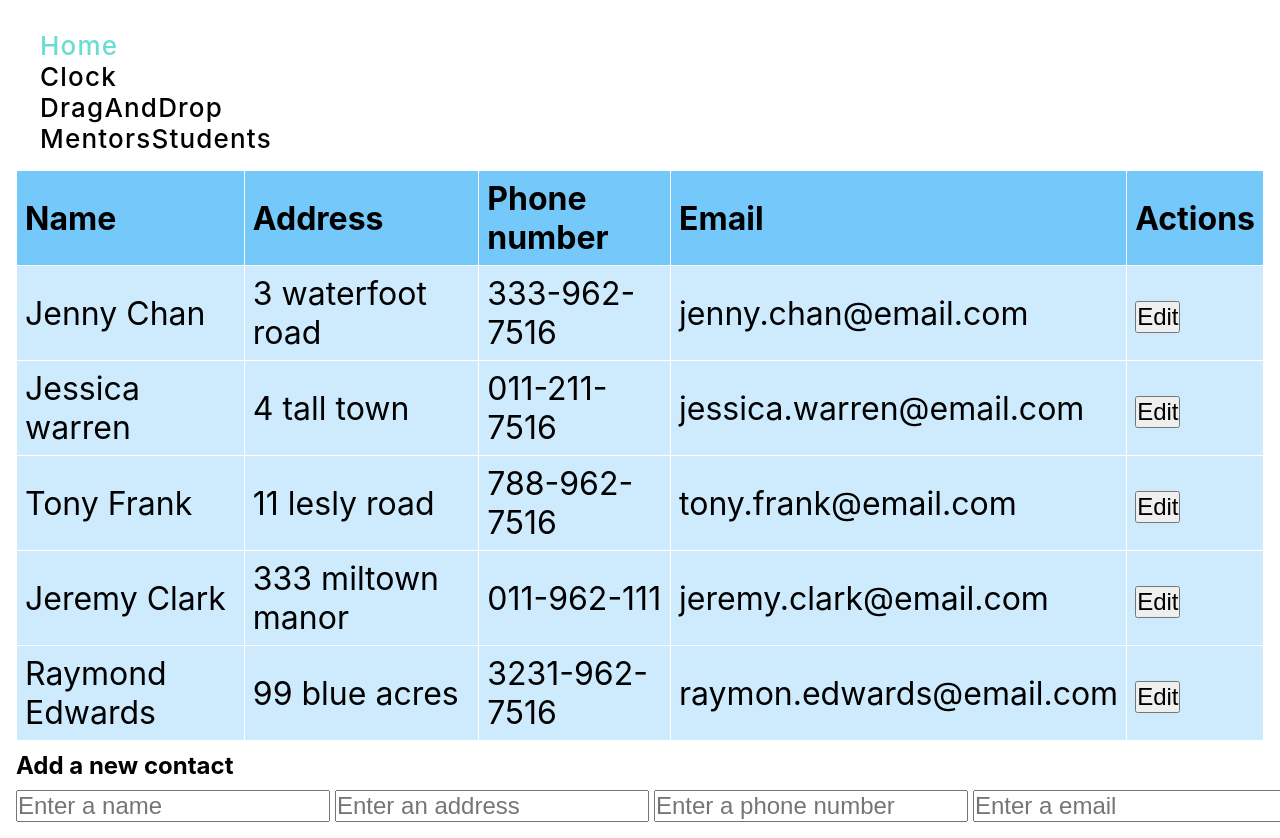
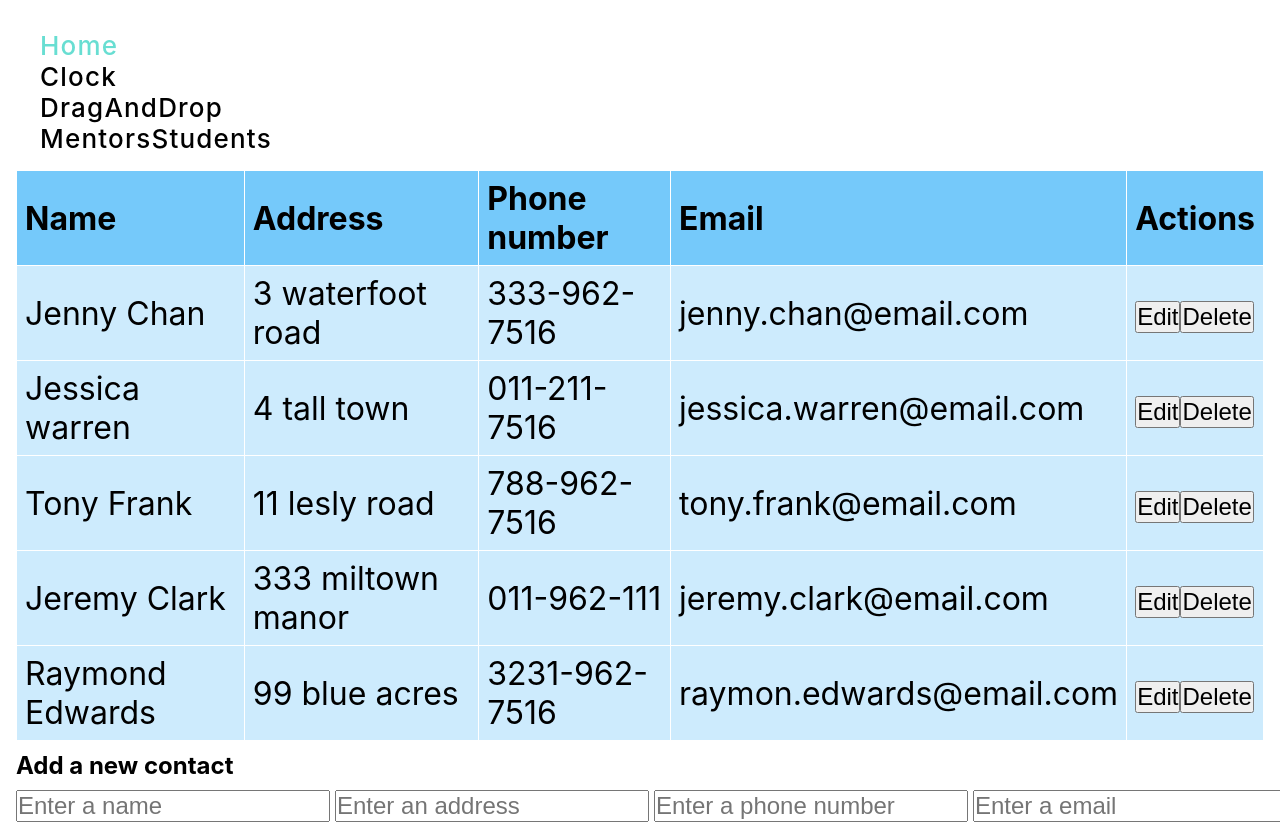
Before and after one commit to Aloxan12/ReactAndJsInstruments, a React (Create React App) app: page / in a window 1280 px wide. Shown: the top 838 px of the page. Built offline with nearby package versions, Linux system fonts and the light colour scheme.

Commit message:
ReactTable

```diff
--- a/src/common/components/Tables/ReactTable.tsx
+++ b/src/common/components/Tables/ReactTable.tsx
@@ -107,6 +107,19 @@ const Table = () => {
     const handleCancelClick =()=>{
         setEditContactId(null)
     }
+    const handleDeleteClick =(contactId: number)=>{
+        const filteredContacts = contacts.filter(contact => contact.id !== contactId)
+        if(filteredContacts){
+            setContacts(filteredContacts)
+        }
+    }
+    const handleDeleteClick2 =(contactId: number)=>{
+        const newContacts = [...contacts];
+        const index = contacts.findIndex((contact)=> contact.id === contactId)
+        newContacts.splice(index, 1)
+
+        setContacts(newContacts)
+    }
     return (
         <div className="table-container">
             <form onSubmit={handleEditSubmit}>
@@ -126,7 +139,7 @@ const Table = () => {
                             <React.Fragment key={contact.id}>
                                 {editContactId === contact.id
                                     ? <EditTableRow editFormData={editFormData} handleEditFormChange={handleEditFormChange} handleCancelClick={handleCancelClick}/>
-                                    : <TableRow contact={contact} handleEditClick={handleEditClick} />}
+                                    : <TableRow contact={contact} handleEditClick={handleEditClick} handleDeleteClick={handleDeleteClick} />}
                             </React.Fragment>
                         )
                     })}
@@ -148,8 +161,9 @@ const Table = () => {
 interface ITableRow {
     contact: IContactData
     handleEditClick: (e: MouseEvent<HTMLButtonElement>,contactId: IContactData)=> void
+    handleDeleteClick: (id:number)=> void
 }
-const TableRow: React.FC<ITableRow> = ({contact, handleEditClick})=>{
+const TableRow: React.FC<ITableRow> = ({contact, handleEditClick, handleDeleteClick})=>{
     return(
         <tr>
             <td>{contact.fullName}</td>
@@ -158,6 +172,7 @@ const TableRow: React.FC<ITableRow> = ({contact, handleEditClick})=>{
             <td>{contact.email}</td>
             <td>
                 <button onClick={(e)=> handleEditClick(e, contact)}>Edit</button>
+                <button onClick={(e)=> handleDeleteClick(contact.id!)}>Delete</button>
             </td>
         </tr>
     )
```
